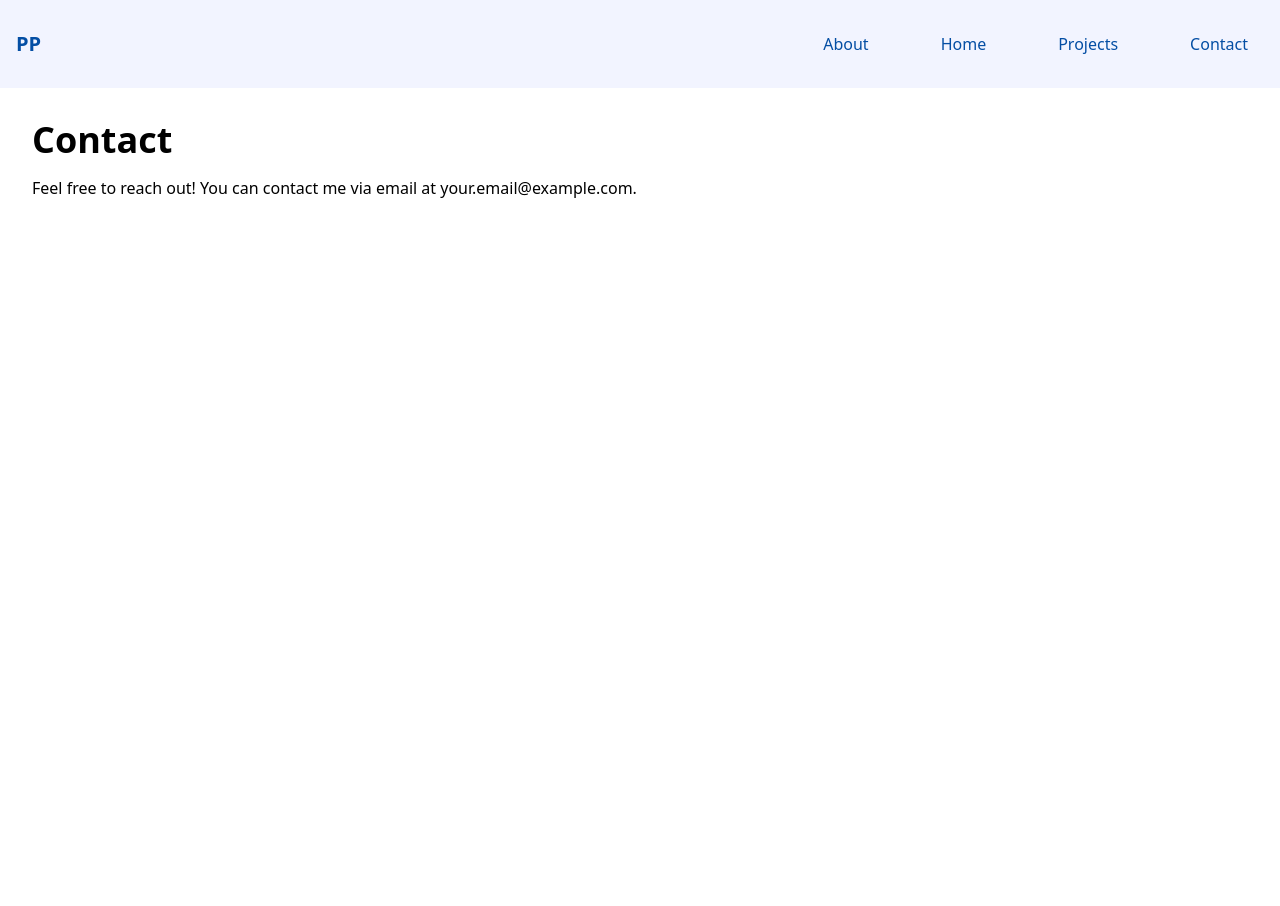
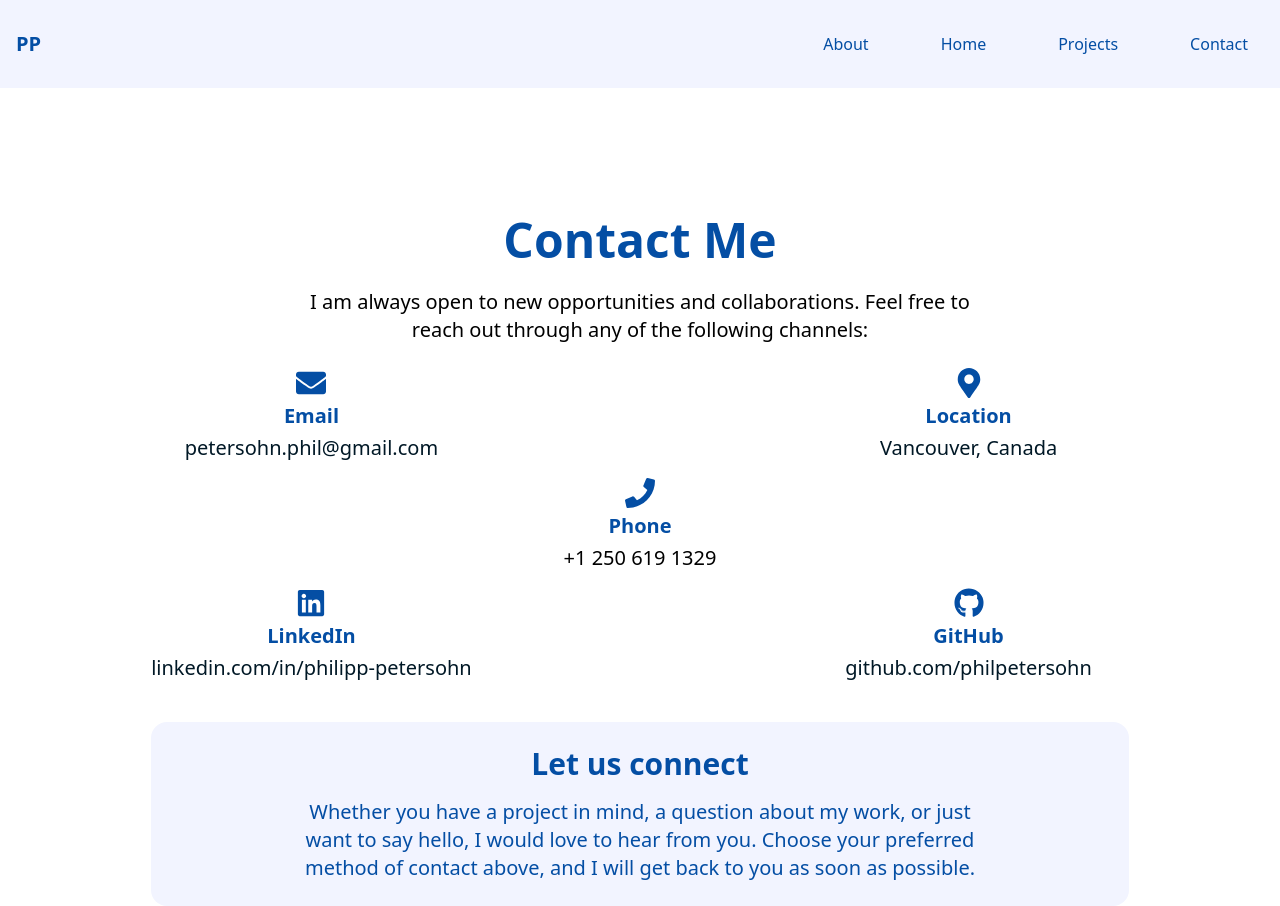
Before and after one commit to philpetersohn/phil-petersohn-website, a React (Vite) app in the folder my-website/: page /contact in a window 1280 px wide. Before the commit the page ends 800 px from the top, so only its background shows below. Built offline with nearby package versions, Linux system fonts and the light colour scheme.

Commit message:
Polish contact page

```diff
--- a/my-website/package.json
+++ b/my-website/package.json
@@ -11,7 +11,8 @@
   },
   "dependencies": {
     "react": "^18.3.1",
-    "react-dom": "^18.3.1"
+    "react-dom": "^18.3.1",
+    "react-icons": "^5.3.0"
   },
   "devDependencies": {
     "@eslint/js": "^9.13.0",
--- a/my-website/src/pages/Contact.jsx
+++ b/my-website/src/pages/Contact.jsx
@@ -1,14 +1,84 @@
+import { useEffect } from "react";
+import {
+  FaLinkedin,
+  FaGithub,
+  FaEnvelope,
+  FaPhone,
+  FaMapMarkerAlt,
+} from "react-icons/fa";
+import "./Contact.css"; // Import the CSS file
+
 function Contact() {
+  useEffect(() => {
+    const section = document.querySelector("section");
+    section.classList.add("slide-in");
+  }, []);
+
   return (
-    <section className="p-8 bg-white text-gray-900">
-      <h1 className="text-4xl font-bold mb-4">Contact</h1>
-      <p>
-        Feel free to reach out! You can contact me via email at{" "}
-        <a href="mailto:your.email@example.com" className="text-teal-500">
-          your.email@example.com
-        </a>
-        .
-      </p>
+    <section className="flex flex-col items-center justify-center opacity-0">
+      <div className="text-center">
+        <h1 className="text-blue-600 text-5xl font-bold mb-6 mt-32">
+          Contact Me
+        </h1>
+        <p className="text-xl mb-6 max-w-2xl mx-auto">
+          I am always open to new opportunities and collaborations. Feel free to
+          reach out through any of the following channels:
+        </p>
+        <div className="grid grid-cols-1 md:grid-cols-3 gap-2">
+          <div className="flex flex-col items-center text-xl mb-2 md:col-span-1 md:col-start-1">
+            <FaEnvelope className="hover:scale-110 transition-transform text-blue-600 mb-1 text-3xl" />
+            <h1 className="text-blue-600 mb-1 font-bold">Email</h1>
+            <a href="mailto:petersohn.phil@gmail.com" className="text-blue-900">
+              petersohn.phil@gmail.com
+            </a>
+          </div>
+          <div className="flex flex-col items-center text-xl mb-2 md:col-span-1 md:col-start-3">
+            <FaMapMarkerAlt className="hover:scale-110 transition-transform text-blue-600 mb-1 text-3xl" />
+            <h1 className="text-blue-600 mb-1 font-bold">Location</h1>
+            <span className="text-blue-900">Vancouver, Canada</span>
+          </div>
+          <div className="flex flex-col items-center text-xl mb-2 md:col-span-3">
+            <FaPhone className="hover:scale-110 transition-transform text-blue-600 mb-1 text-3xl" />
+            <h1 className="text-blue-600 mb-1 font-bold">Phone</h1>
+            +1 250 619 1329
+          </div>
+          <div className="flex flex-col items-center text-xl mb-2 md:col-span-1 md:col-start-1">
+            <FaLinkedin className="hover:scale-110 transition-transform text-blue-600 mb-1 text-3xl" />
+            <h1 className="text-blue-600 mb-1 font-bold">LinkedIn</h1>
+            <a
+              href="https://www.linkedin.com/in/philipp-petersohn"
+              target="_blank"
+              rel="noopener noreferrer"
+              className="text-blue-900"
+            >
+              linkedin.com/in/philipp-petersohn
+            </a>
+          </div>
+          <div className="flex flex-col items-center text-xl mb-2 md:col-span-1 md:col-start-3">
+            <FaGithub className="hover:scale-110 transition-transform text-blue-600 mb-1 text-3xl" />
+            <h1 className="text-blue-600 mb-1 font-bold">GitHub</h1>
+            <a
+              href="https://github.com/philpetersohn"
+              target="_blank"
+              rel="noopener noreferrer"
+              className="text-blue-900"
+            >
+              github.com/philpetersohn
+            </a>
+          </div>
+        </div>
+        <div className="bg-blue-100 p-6 rounded-2xl mt-8">
+          <h2 className="text-blue-600 text-3xl font-bold mb-4">
+            Let us connect
+          </h2>
+          <p className="text-blue-600 text-xl max-w-2xl mx-auto">
+            Whether you have a project in mind, a question about my work, or
+            just want to say hello, I would love to hear from you. Choose your
+            preferred method of contact above, and I will get back to you as
+            soon as possible.
+          </p>
+        </div>
+      </div>
     </section>
   );
 }
--- /dev/null
+++ b/my-website/src/pages/contact.css
@@ -0,0 +1,14 @@
+.slide-in {
+  animation: slideIn 1.5s ease-in-out forwards;
+}
+
+@keyframes slideIn {
+  0% {
+    opacity: 0;
+    transform: translateY(20px);
+  }
+  100% {
+    opacity: 1;
+    transform: translateY(0);
+  }
+}
```
Also changed, not shown: 1 other file (tests, documents, lock files or other folders).
